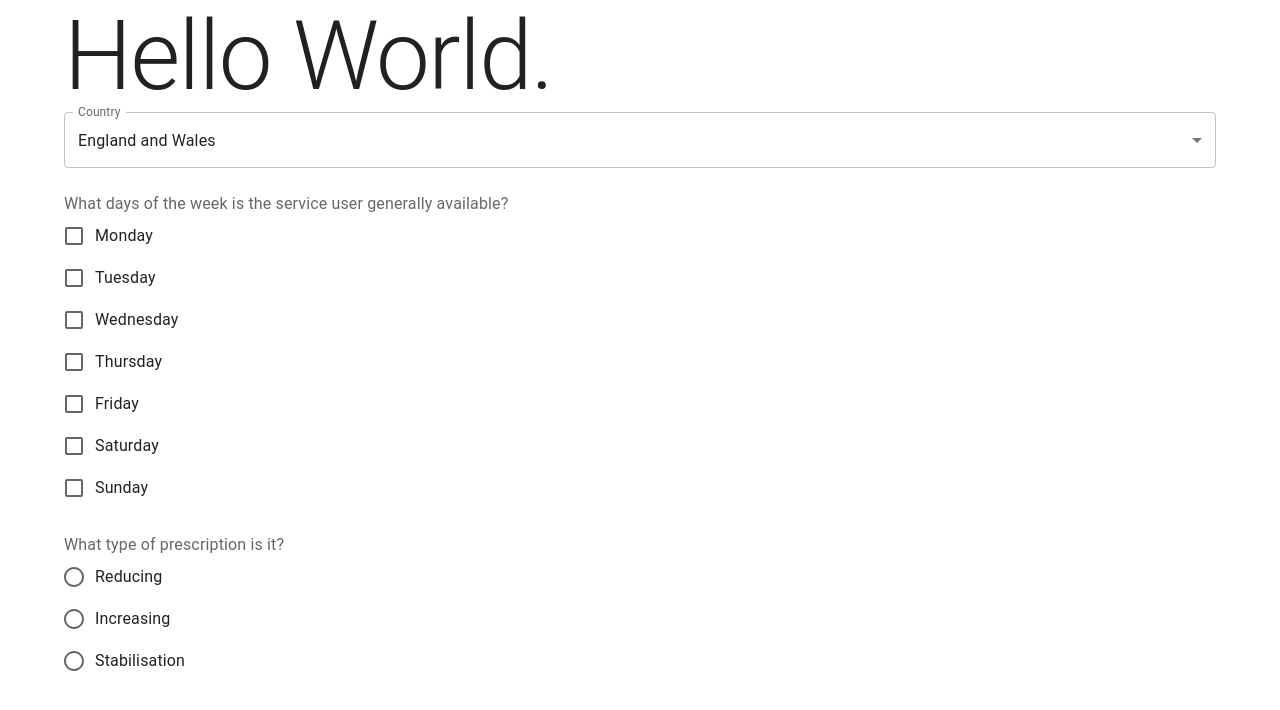
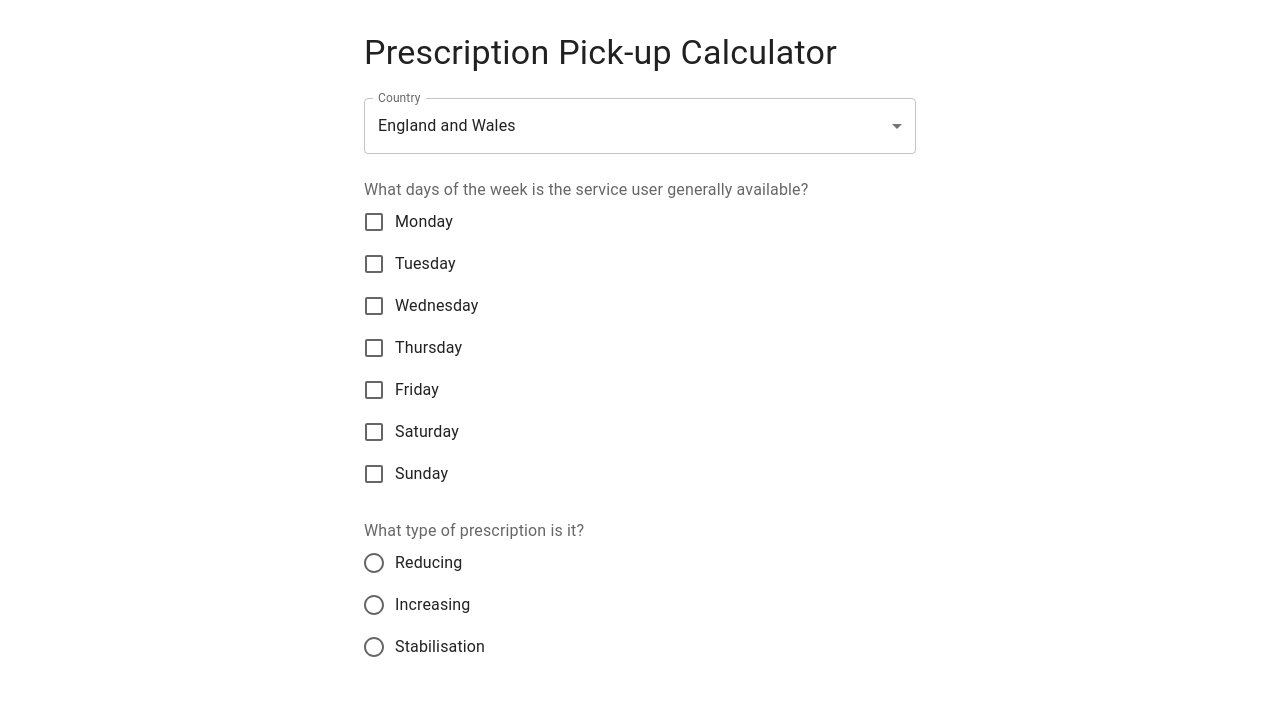
Before and after one commit to jake-warburton/cgl-tech-test, a React (Vite) app: page / in a window 1280 px wide. Shown: the top 710 px of the page. Built offline with nearby package versions, Linux system fonts and the light colour scheme.

Commit message:
stage 1: real app title and container sizing

```diff
--- a/src/App.tsx
+++ b/src/App.tsx
@@ -5,9 +5,9 @@ function App() {
   return (
     <>
       <CssBaseline />
-      <Container>
-        <Typography variant="h1" component="h1">
-          Hello World.
+      <Container maxWidth="sm" sx={{ py: 4 }}>
+        <Typography variant="h4" component="h1" sx={{ mb: 3 }}>
+          Prescription Pick-up Calculator
         </Typography>
 
         <QuestionnaireForm onSubmit={() => {}} />
```
